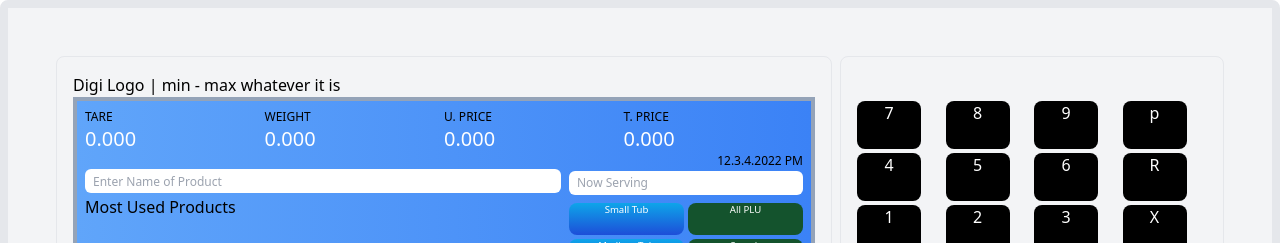
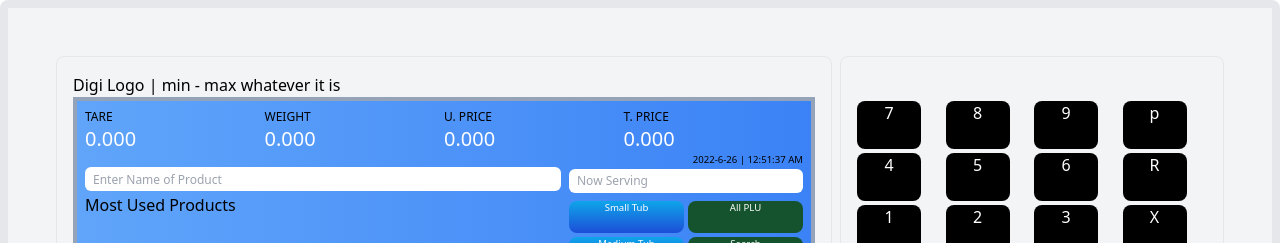
Before and after one commit to abhi886/weighingscale-next, a Next.js app: page / in a window 1280 px wide. Shown: the top 243 px of the page. Built offline with nearby package versions, Linux system fonts and the light colour scheme.

Commit message:
Complete Add Date Time feature

```diff
--- /dev/null
+++ b/components/monitor/DateTime/DateTime.tsx
@@ -0,0 +1,24 @@
+import React, { useEffect, useState } from "react";
+
+import { date } from "../../utils/date";
+
+function DateTime() {
+  const [dateDetails, SetDateDetails] = useState({
+    year: 0,
+    month: 0,
+    day: 0,
+    time: "",
+  });
+  useEffect(() => {
+    setTimeout(() => {
+      const { year, month, day, time } = date();
+      SetDateDetails({ year, month, day, time });
+    }, 1000);
+  });
+  const { year, month, day, time } = dateDetails;
+  return (
+    <div className='text-xxs flex justify-end '>{`${year}-${month}-${day} | ${time} `}</div>
+  );
+}
+
+export default DateTime;
--- a/components/monitor/MonitorDisplayInput/MonitorDisplayInput.tsx
+++ b/components/monitor/MonitorDisplayInput/MonitorDisplayInput.tsx
@@ -1,6 +1,8 @@
 import React, { useState, useContext } from "react";
 import { useUI } from "@components/context/PluContextProvider";
 import { useRenders } from "@components/customHooks/useRenders";
+import { date } from "../../utils/date";
+import DateTime from "../DateTime/DateTime";
 
 const MonitorDisplayInput = () => {
   const { changePluFromUserKeyboard, pluValue, productDisplayValue }: any =
@@ -10,12 +12,12 @@ const MonitorDisplayInput = () => {
 
   return (
     <>
-      <div className='text-xs flex flex-col items-end h-4'>12.3.4.2022 PM </div>
+      <DateTime />
       <div className='grid grid-cols-2 md:grid-cols-3 gap-2 '>
         {/* Text and PLU number */}
         <div className='grid md:col-span-2'>
           <input
-             data-testid='product-label'
+            data-testid='product-label'
             type='text'
             className='p-2 h-6 w-full text-xs flex-grow rounded-md focus:outline-none flex-shrink'
             value={productDisplayValue}
--- /dev/null
+++ b/components/utils/date.ts
@@ -0,0 +1,9 @@
+export function date() {
+  const date = new Date();
+  return {
+    year: date.getFullYear(),
+    month: date.getMonth(),
+    day: date.getDate(),
+    time: date.toLocaleTimeString(),
+  };
+}
```
